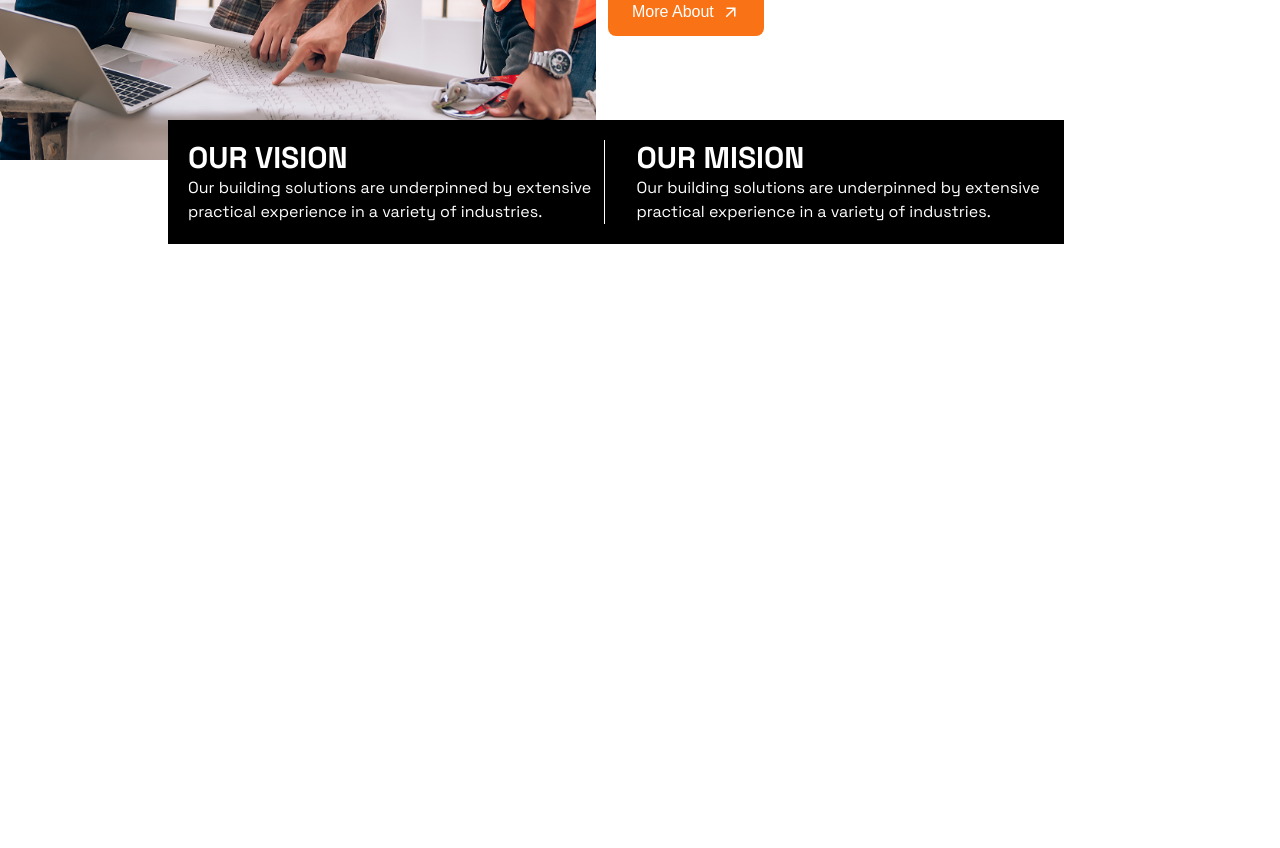
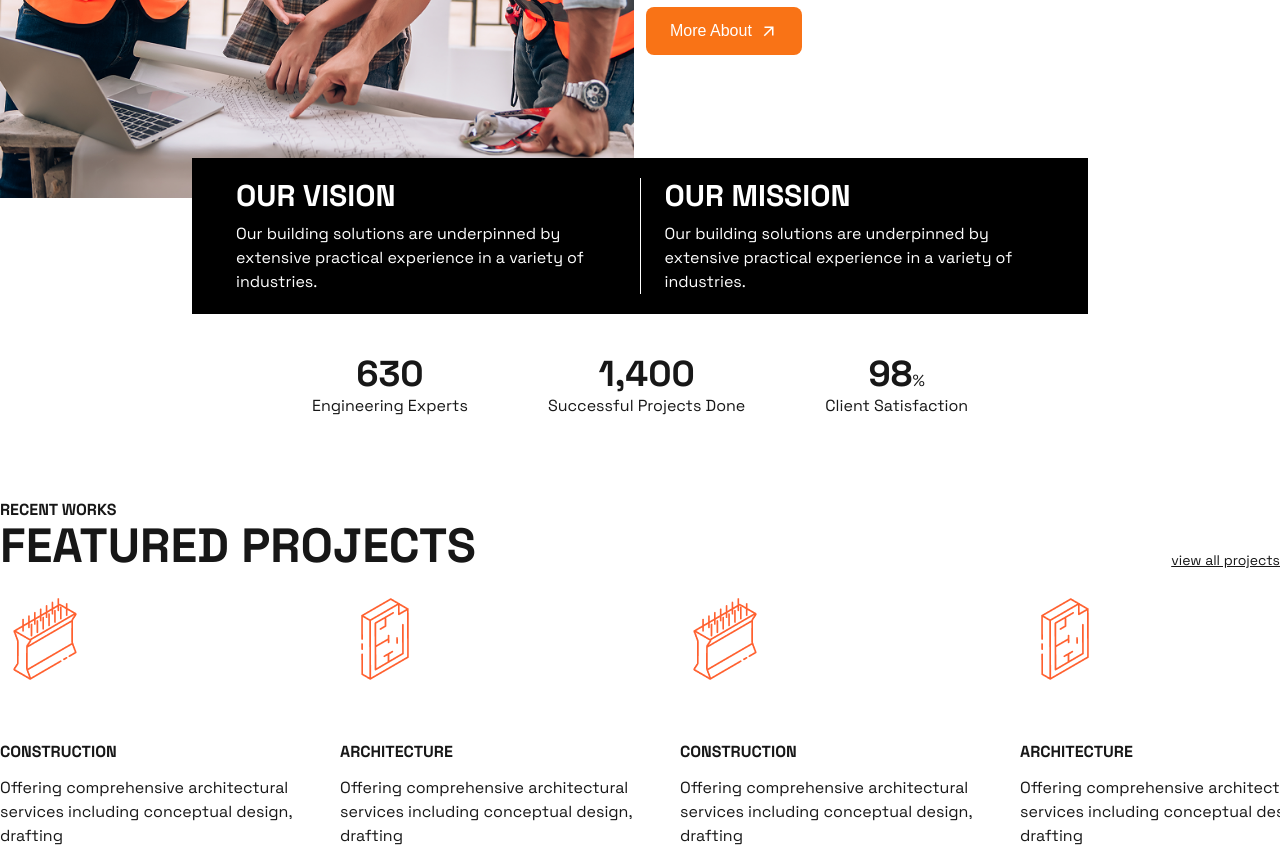
Before and after one commit to tanvirgeek/structa, a Next.js app: page / in a window 1280 px wide. Shown: the part 2080-2928 px from the top of the page. Before the commit the page ends 2364 px from the top, so only its background shows below. Built offline with nearby package versions, Linux system fonts and the light colour scheme; a web font is replaced by a local one.

Commit message:
Featured Projects

```diff
--- a/package.json
+++ b/package.json
@@ -9,6 +9,7 @@
     "lint": "next lint"
   },
   "dependencies": {
+    "motion": "^12.7.3",
     "next": "15.2.2",
     "react": "^19.0.0",
     "react-dom": "^19.0.0",
--- a/src/app/page.tsx
+++ b/src/app/page.tsx
@@ -1,6 +1,8 @@
 import Commitment from "@/components/Commitment";
+import FeaturedProjects from "@/components/FeaturedProjects";
 import Hero from "@/components/Hero";
 import Services from "@/components/Services";
+import TotalProjects from "@/components/TotalProjects";
 import VisionMission from "@/components/VisionMission";
 
 export default function Home() {
@@ -10,6 +12,8 @@ export default function Home() {
       <Services />
       <Commitment />
       <VisionMission />
+      <TotalProjects />
+      <FeaturedProjects />
     </div>
   );
 }
--- a/src/components/Commitment.tsx
+++ b/src/components/Commitment.tsx
@@ -6,7 +6,7 @@ const Commitment = () => {
   return (
     <div>
       <div className="container flex mx-auto pt-5 md:pt-20 flex-col md:flex-row gap-3 px-4 md:px-0">
-        <div className="w-full md:w-[47%] aspect-square relative">
+        <div className="w-full md:w-[50%] aspect-square relative">
           <Image
             src="/commitment.png"
             alt="Commitment"
@@ -14,7 +14,7 @@ const Commitment = () => {
             className="object-cover"
           />
         </div>
-        <div className="flex flex-col w-full  md:w-[53%] pt-6 justify-center gap-3">
+        <div className="flex flex-col w-full  md:w-[50%] pt-6 justify-center gap-3">
           <h6>Our Commitment</h6>
           <h1>We embrace the uniqueness of every single project</h1>
           <p>
--- /dev/null
+++ b/src/components/FeaturedProject.tsx
@@ -0,0 +1,30 @@
+import Image from "next/image";
+import React from "react";
+
+export interface FeaturedProps {
+  imageSrc: string;
+  title: string;
+  description: string;
+}
+
+const FeaturedProject: React.FC<FeaturedProps> = ({
+  imageSrc,
+  title,
+  description,
+}) => {
+  return (
+    <div>
+      <Image
+        src={imageSrc}
+        alt="Image"
+        width={90}
+        height={90}
+        className="pb-14"
+      />
+      <h5 className="uppercase font-sans font-bold mb-3">{title}</h5>
+      <p>{description}</p>
+    </div>
+  );
+};
+
+export default FeaturedProject;
--- /dev/null
+++ b/src/components/FeaturedProjects.tsx
@@ -0,0 +1,92 @@
+import Link from "next/link";
+import React from "react";
+import FeaturedProject from "./FeaturedProject";
+
+const featuredProjects = [
+  {
+    imageSrc: "/construction.png",
+    title: "Construction",
+    description:
+      "Offering comprehensive architectural services including conceptual design, drafting",
+  },
+  {
+    imageSrc: "/arch.png",
+    title: "Architecture",
+    description:
+      "Offering comprehensive architectural services including conceptual design, drafting",
+  },
+  {
+    imageSrc: "/construction.png",
+    title: "Construction",
+    description:
+      "Offering comprehensive architectural services including conceptual design, drafting",
+  },
+  {
+    imageSrc: "/arch.png",
+    title: "Architecture",
+    description:
+      "Offering comprehensive architectural services including conceptual design, drafting",
+  },
+  {
+    imageSrc: "/construction.png",
+    title: "Construction",
+    description:
+      "Offering comprehensive architectural services including conceptual design, drafting",
+  },
+  {
+    imageSrc: "/arch.png",
+    title: "Architecture",
+    description:
+      "Offering comprehensive architectural services including conceptual design, drafting",
+  },
+  {
+    imageSrc: "/construction.png",
+    title: "Construction",
+    description:
+      "Offering comprehensive architectural services including conceptual design, drafting",
+  },
+  {
+    imageSrc: "/arch.png",
+    title: "Architecture",
+    description:
+      "Offering comprehensive architectural services including conceptual design, drafting",
+  },
+];
+
+const FeaturedProjects = () => {
+  return (
+    <div>
+      <div className="container mx-auto pt-5 md:pt-20 flex flex-col gap-6 px-4 md:px-0">
+        <div className="flex justify-between items-start">
+          <div>
+            <h6>Recent works</h6>
+            <h1 className="text-2xl font-bold">Featured Projects</h1>
+          </div>
+          <Link href={"/"} className="self-end underline text-sm">
+            view all projects
+          </Link>
+        </div>
+
+        {/* Horizontal scroll container */}
+        <div className="overflow-x-auto scrollbar-hidden">
+          <div className="flex gap-5 flex-nowrap">
+            {featuredProjects.map((item, index) => (
+              <div
+                key={index}
+                className="min-w-[280px] max-w-[320px] flex-shrink-0"
+              >
+                <FeaturedProject
+                  imageSrc={item.imageSrc}
+                  title={item.title}
+                  description={item.description}
+                />
+              </div>
+            ))}
+          </div>
+        </div>
+      </div>
+    </div>
+  );
+};
+
+export default FeaturedProjects;
--- a/src/components/NavigationBar.tsx
+++ b/src/components/NavigationBar.tsx
@@ -18,7 +18,7 @@ export default function Navbar() {
 
   return (
     <nav className="bg-background shadow-md">
-      <div className="container mx-auto flex justify-between items-center py-4 px-6 px-4 md:px-0">
+      <div className="container mx-auto flex justify-between items-center py-4 px-6 md:px-0">
         {/* Logo */}
         <Image src="/Logo.png" alt="Logo" width={146 * 0.6} height={32 * 0.6} />
 
--- /dev/null
+++ b/src/components/RollingNumber.tsx
@@ -0,0 +1,53 @@
+"use client";
+
+import { useEffect, useRef, useState } from "react";
+import { useMotionValue, useTransform, animate } from "motion/react";
+import { useInView } from "framer-motion";
+
+type RollingNumberProps = {
+  target: number;
+  duration?: number;
+};
+
+export default function RollingNumber({
+  target,
+  duration = 1,
+}: RollingNumberProps) {
+  const ref = useRef(null);
+  const isInView = useInView(ref, { once: false });
+
+  const count = useMotionValue(0);
+  const rounded = useTransform(count, (value) =>
+    Math.floor(value).toLocaleString()
+  );
+  const [display, setDisplay] = useState("0");
+
+  useEffect(() => {
+    let controls: ReturnType<typeof animate> | null = null;
+
+    if (isInView) {
+      controls = animate(count, target, {
+        duration,
+        ease: [0.16, 1, 0.3, 1],
+      });
+    } else {
+      count.set(0); // Reset when out of view
+      setDisplay("0"); // Reset the UI text too
+    }
+
+    const unsubscribe = rounded.on("change", (latest) => {
+      setDisplay(latest);
+    });
+
+    return () => {
+      controls?.stop();
+      unsubscribe();
+    };
+  }, [isInView, target, duration]);
+
+  return (
+    <span ref={ref} className="text-4xl font-bold">
+      {display}
+    </span>
+  );
+}
--- /dev/null
+++ b/src/components/TotalProjects.tsx
@@ -0,0 +1,28 @@
+import React from "react";
+import RollingNumber from "./RollingNumber";
+
+const TotalProjects = () => {
+  return (
+    <div className="flex justify-center gap-20 align-middle">
+      <div className="flex flex-col items-center">
+        <RollingNumber target={630} />
+        <h3>Engineering Experts</h3>
+      </div>
+
+      <div className="flex flex-col items-center">
+        <RollingNumber target={1400} />
+        <h3>Successful Projects Done</h3>
+      </div>
+
+      <div className="flex flex-col items-center">
+        <div>
+          <RollingNumber target={98} />
+          <span>%</span>
+        </div>
+        <h3>Client Satisfaction</h3>
+      </div>
+    </div>
+  );
+};
+
+export default TotalProjects;
--- a/src/components/VisionMission.tsx
+++ b/src/components/VisionMission.tsx
@@ -2,22 +2,32 @@ import React from "react";
 
 const VisionMission = () => {
   return (
-    <div className="mt-10 lg:mt-0 relative flex w-full lg:w-[70%] bg-black !text-white justify-center mx-auto p-5 gap-0 lg:-top-10 lg:-left-6">
-      <div className="border-r border-r-white pr-2">
-        <h2 className="!text-white">OUR VISION</h2>
+    <div className="mt-10 lg:mt-0 relative flex w-full lg:w-[70%] bg-black text-white justify-center mx-auto p-5 lg:-top-10">
+      <div className="flex w-full max-w-4xl items-stretch">
+        {/* Left Section */}
+        <div className="flex-1 flex flex-col justify-center items-start px-6">
+          <h2 className="text-white! text-xl font-semibold mb-2">OUR VISION</h2>
           <p>
             Our building solutions are underpinned by extensive practical
             experience in a variety of industries.
           </p>
         </div>
-      <div className="pl-8">
-        <h2 className="!text-white">OUR MISION</h2>
+
+        {/* Vertical Divider */}
+        <div className="w-[1px] bg-white" />
+
+        {/* Right Section */}
+        <div className="flex-1 flex flex-col justify-center items-start px-6">
+          <h2 className="text-white! text-xl font-semibold mb-2">
+            OUR MISSION
+          </h2>
           <p>
             Our building solutions are underpinned by extensive practical
             experience in a variety of industries.
           </p>
         </div>
       </div>
+    </div>
   );
 };
 
```
Also changed, not shown: 1 other file (tests, documents, lock files or other folders). Lines whose indentation alone changed are shown as unchanged.
